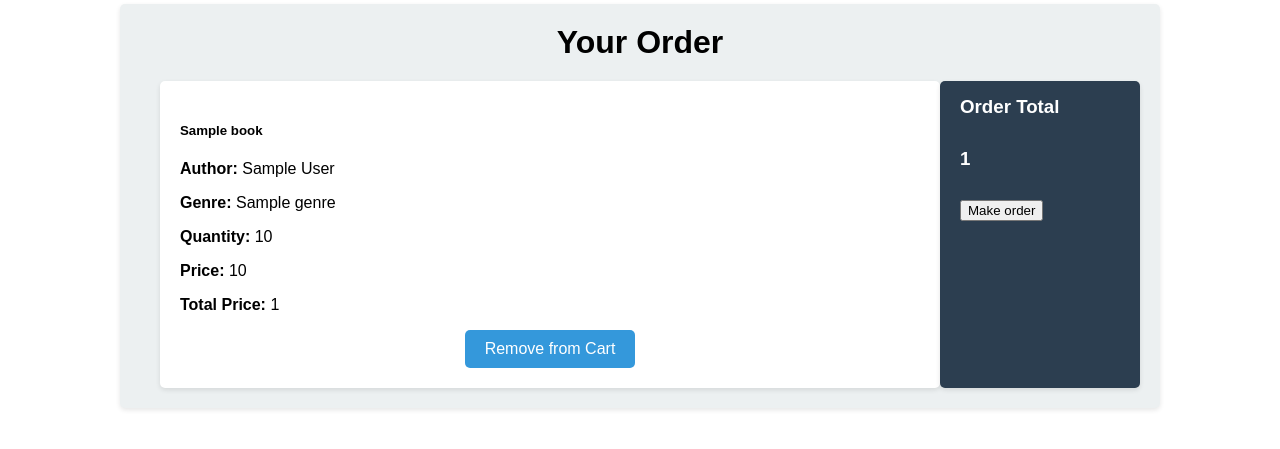
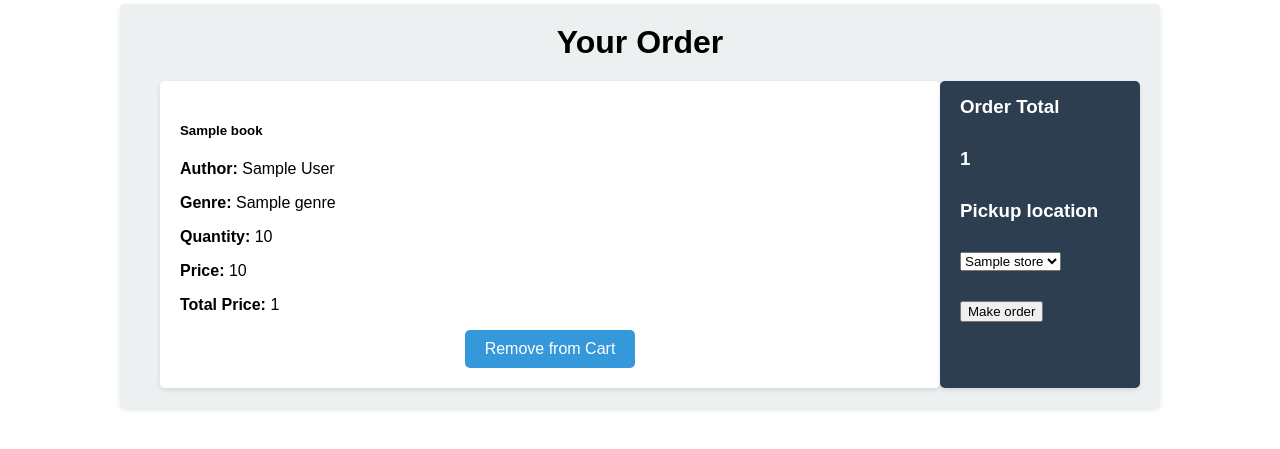
Before and after one commit to sirithatthamrong/Kinakuniyo-Bookstore-Database, a Flask app: template app/templates/checkout.html in a window 1280 px wide. Shown: the part 136-585 px from the top of the page. Run offline with Flask 3, Linux system fonts and the light colour scheme; the template is opened without the code that fills it: most values are stand-ins (such as "Sample title", 1, 10 or a date in 2020).

Commit message:
Allow customers to select pickup location for orders

```diff
--- a/app/routes.py
+++ b/app/routes.py
@@ -278,7 +278,8 @@ def register_routes(app):
 
         cart = db.session.execute(text("SELECT * FROM get_customer_cart(:customer_id)"), {'customer_id': customer_id}).fetchall()
         total_price = db.session.execute(text("SELECT * FROM get_customer_cart_total(:customer_id)"), {'customer_id': customer_id}).fetchall()[0][0]
-        return render_template('checkout.html', cart = cart, total_price = total_price)
+        locations = db.session.execute(text("SELECT location_id, store_name FROM store_location")).fetchall()
+        return render_template('checkout.html', cart = cart, total_price = total_price, locations = locations)
 
     @app.route('/customer/profile/cart/payment', methods=['POST'])
     def payment():
--- a/app/templates/checkout.html
+++ b/app/templates/checkout.html
@@ -26,6 +26,12 @@
         <ul class="checkout-tabs">
             <li><h3>Order Total</h3></li>
             <li><h3>{{total_price}}</h3></li>
+            <li><h3>Pickup location</h3></li>
+            <li><select id="location" name="location" required>
+                {% for store in locations %}
+                <option value={{store.location_id}}>{{store.store_name}}</option>
+                {% endfor %}
+            </select></li>
             <li>
                 <form action="{{ url_for('payment') }}" method="POST">
                     <button type="submit">Make order</button>
```
